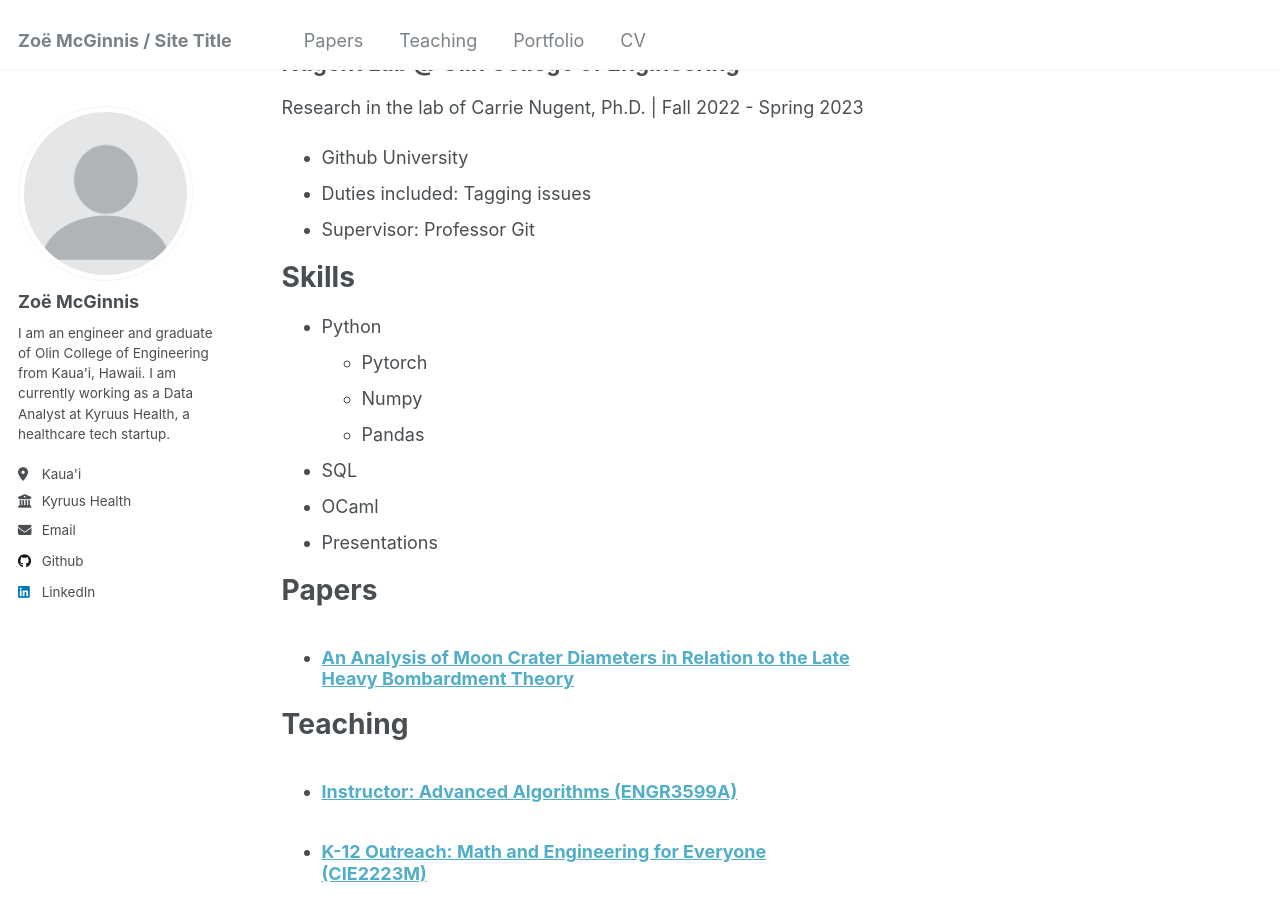
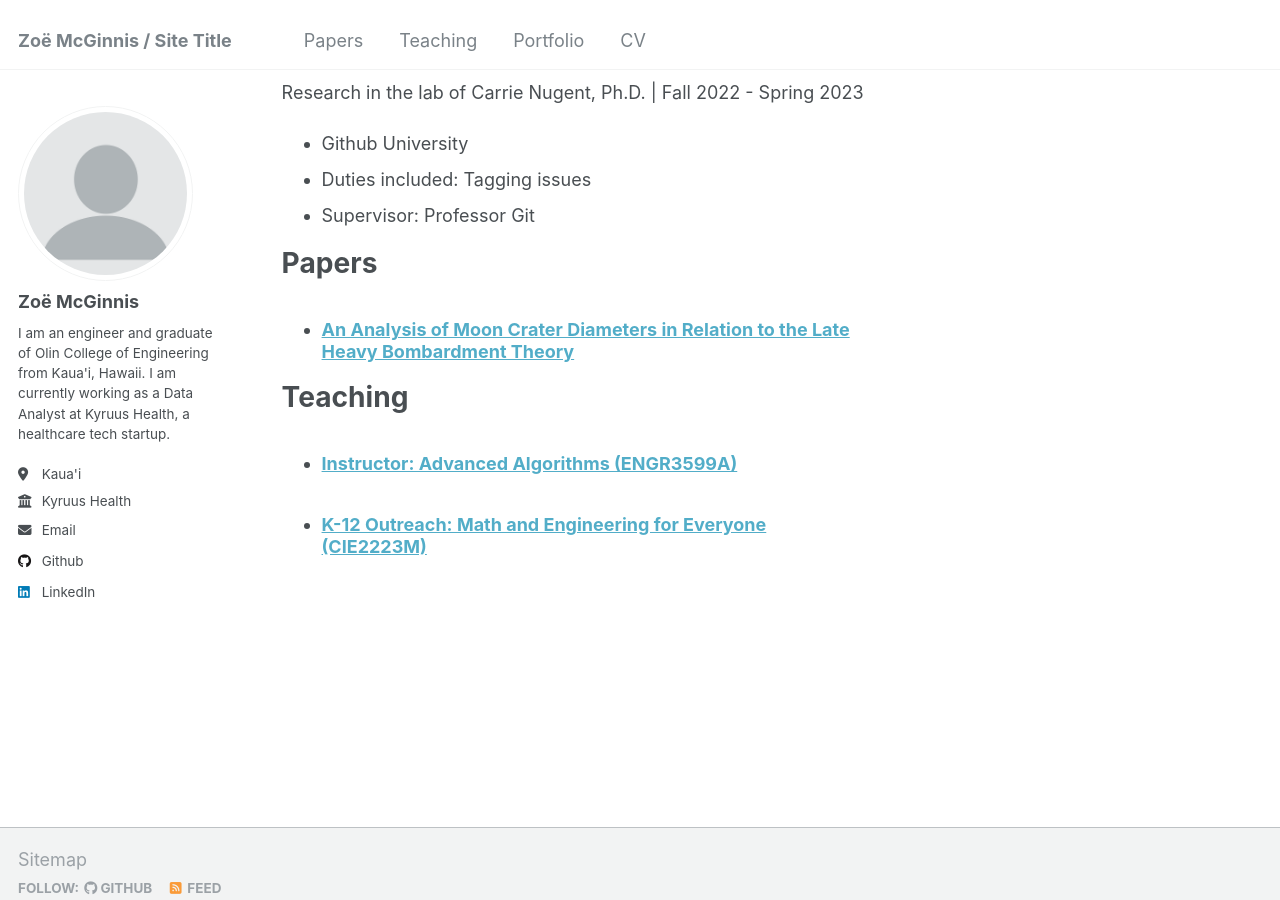
Before and after one commit to Mickmcginnis/zmcginnis, a Jekyll site: the page built from _pages/cv.md, in a window 1280 px wide and 900 px high, scrolled down 869 px. Built offline with Jekyll 4.4.1, drawn with Linux system fonts in a browser that asks for light colours.

Commit message:
Formatting cv

```diff
--- a/_pages/cv.md
+++ b/_pages/cv.md
@@ -30,21 +30,11 @@ Research in the lab of Paul Ruvolo, Ph.D. | Summer 2023
   * Duties included: Merging pull requests
   * Supervisor: Professor Hub
 
-## Nugent Lab @ Olin College of Engineering
+### Nugent Lab @ Olin College of Engineering
 Research in the lab of Carrie Nugent, Ph.D. | Fall 2022 - Spring 2023
   * Github University
   * Duties included: Tagging issues
   * Supervisor: Professor Git
-
-Skills
-======
-* Python
-  * Pytorch
-  * Numpy
-  * Pandas
-* SQL
-* OCaml
-* Presentations
 
 Papers
 ======
```
